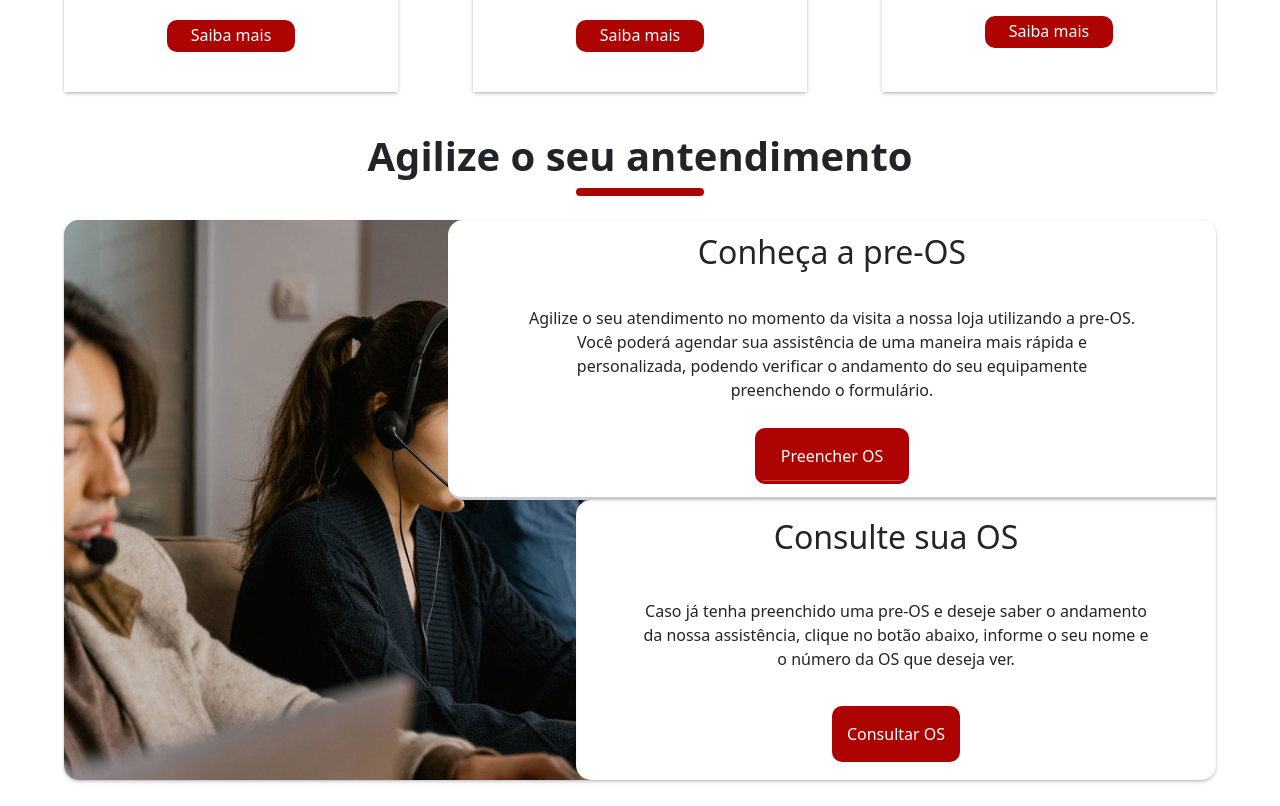
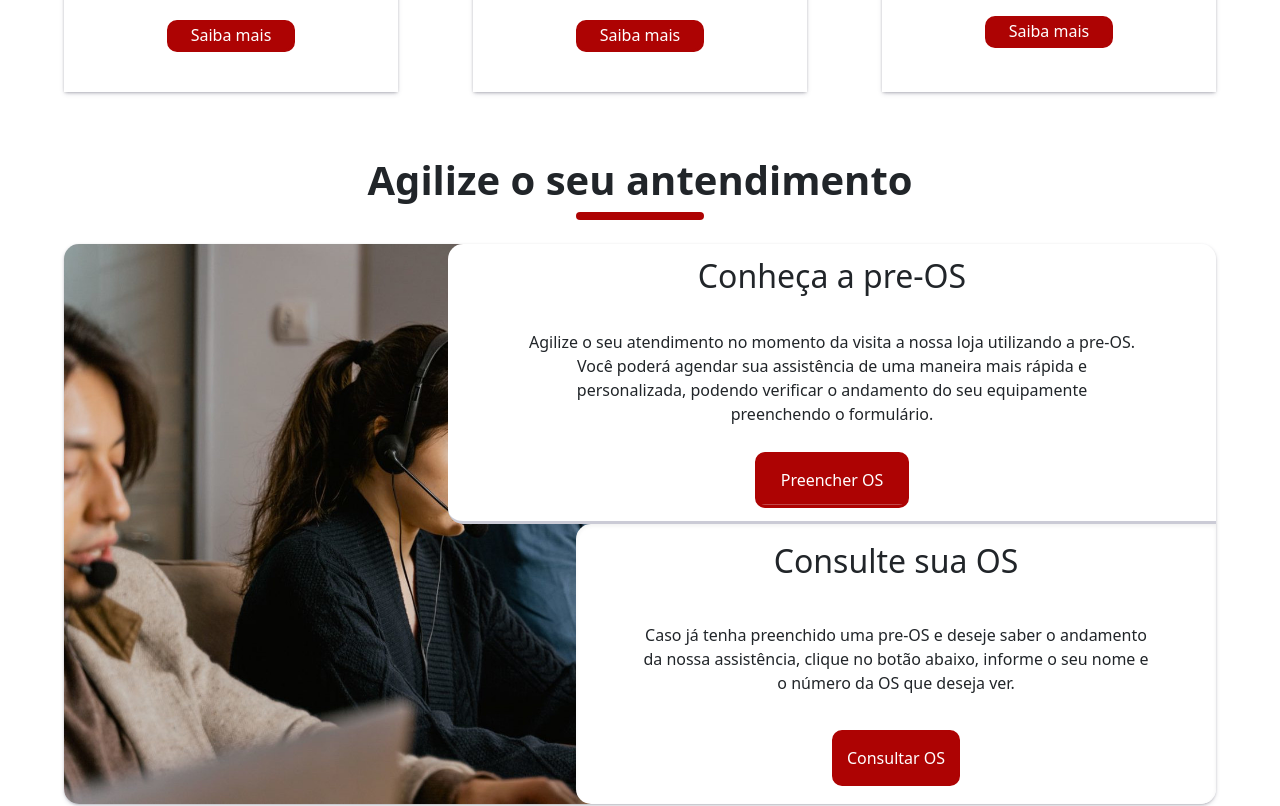
Before and after one commit to MirellaDourado/selig-website, a React (Vite) app: page / in a window 1280 px wide. Shown: the part 1620-2426 px from the top of the page. Built offline with nearby package versions, Linux system fonts and the light colour scheme.

Commit message:
feat: fix preOs margin top

```diff
--- a/src/styles/preOs.module.css
+++ b/src/styles/preOs.module.css
@@ -1,6 +1,6 @@
 .preOs {
   margin: auto;
-  margin-top: 2.5em;
+  margin-top: 4rem;
 }
 
 .preOsWrapper {
```
